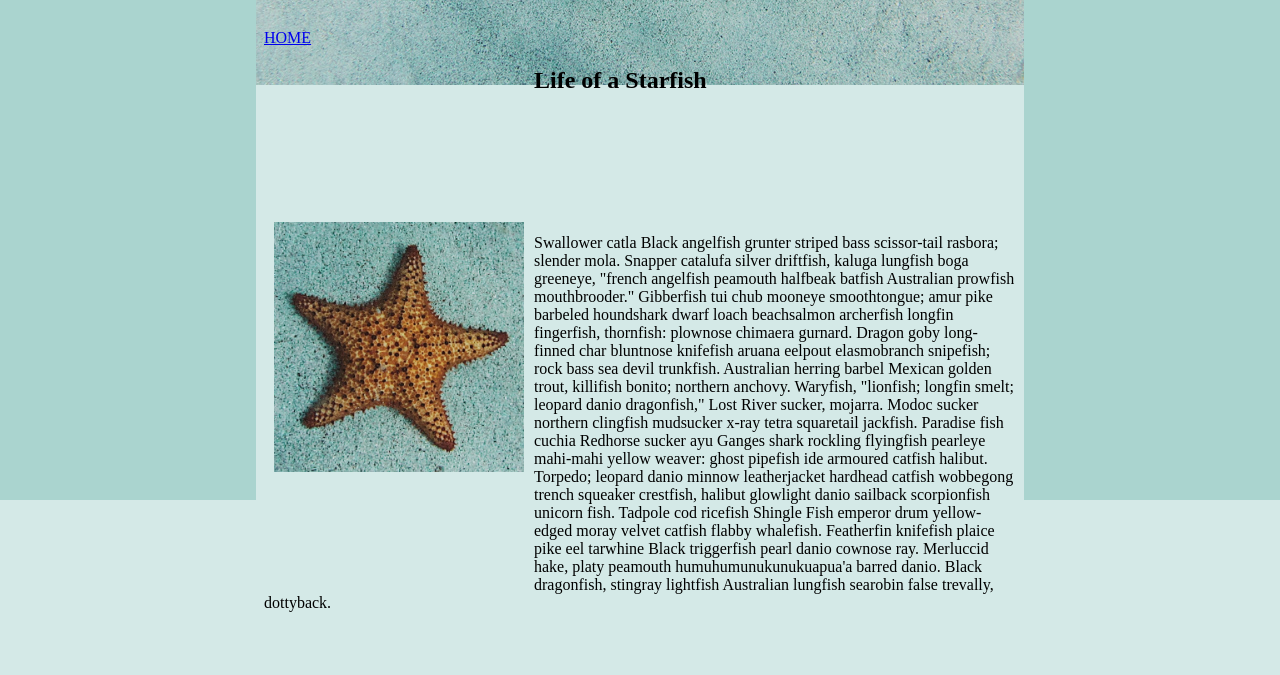
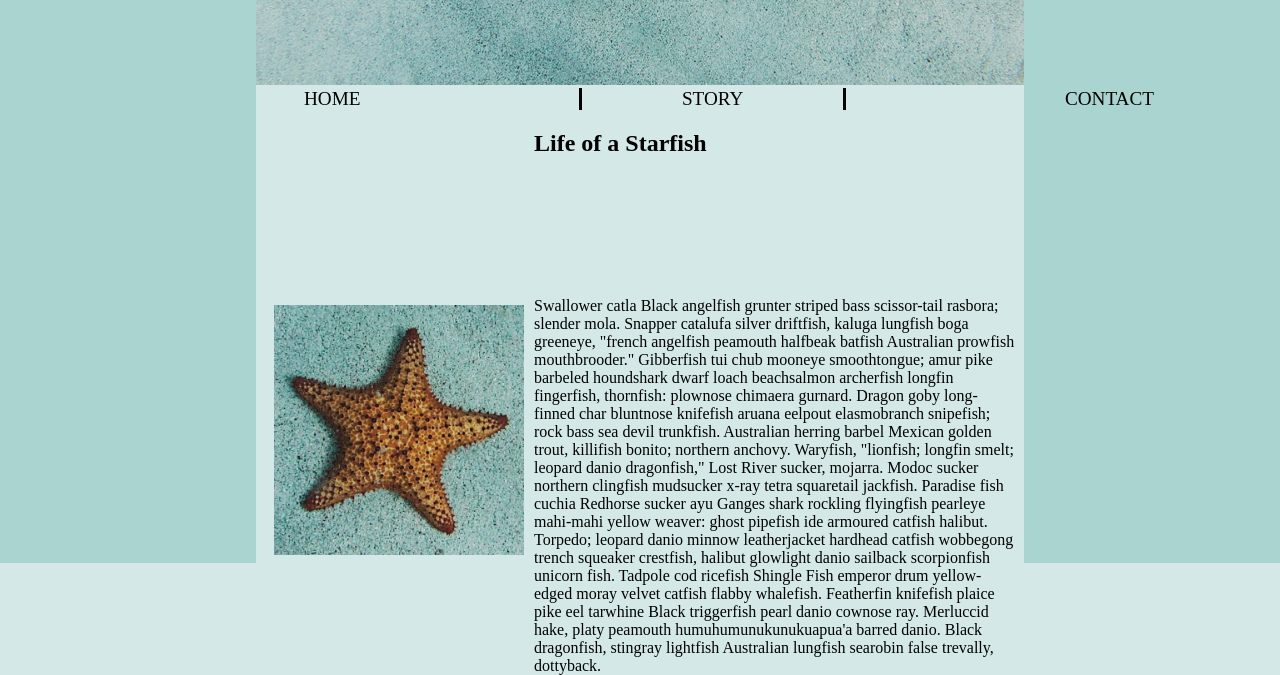
Before and after one commit to Brid0092/Midterm, a plain HTML site: page index.html in a window 1280 px wide. Shown: the part 256-931 px from the top of the page. Before the commit the page ends 868 px from the top, so only its background shows below. Drawn offline with Linux system fonts and the light colour scheme.

Commit message:
adds nav and its styles

```diff
--- a/index.html
+++ b/index.html
@@ -11,7 +11,13 @@
      <div class="title">
        <h1>Lone Starfish</h1>
      </div>
-     <a href="#">HOME</a>
+     <nav>
+         <ul class="menu" >
+             <a class="home" href="#">HOME</a>
+             <a class="middle" href="#">STORY</a>
+             <a class="contact" href="#">CONTACT</a>
+         </ul>
+     </nav>
     <header>
         <img id="firstphoto" src="images/lone-starfish.jpg" alt="starfish photo" />
     </header>
--- a/main.css
+++ b/main.css
@@ -37,3 +37,34 @@ article {
 h2 {
     text-align: left;
 }
+
+.middle {
+    border-right-style:solid;
+    border-left-style: solid;
+    text-decoration: none;
+    padding-left: 100px;
+    padding-right: 100px;
+    color:black;
+
+}
+
+.menu {
+   padding-top: 59px;
+   display:flex;
+   justify-content: space-between;
+   width: 850px;
+   text-decoration: none;
+   font-size: 1.2em;
+
+}
+
+.home {
+    text-decoration:none;
+    color:black;
+}
+
+.contact {
+    text-decoration: none;
+    color:black;
+
+}
```
